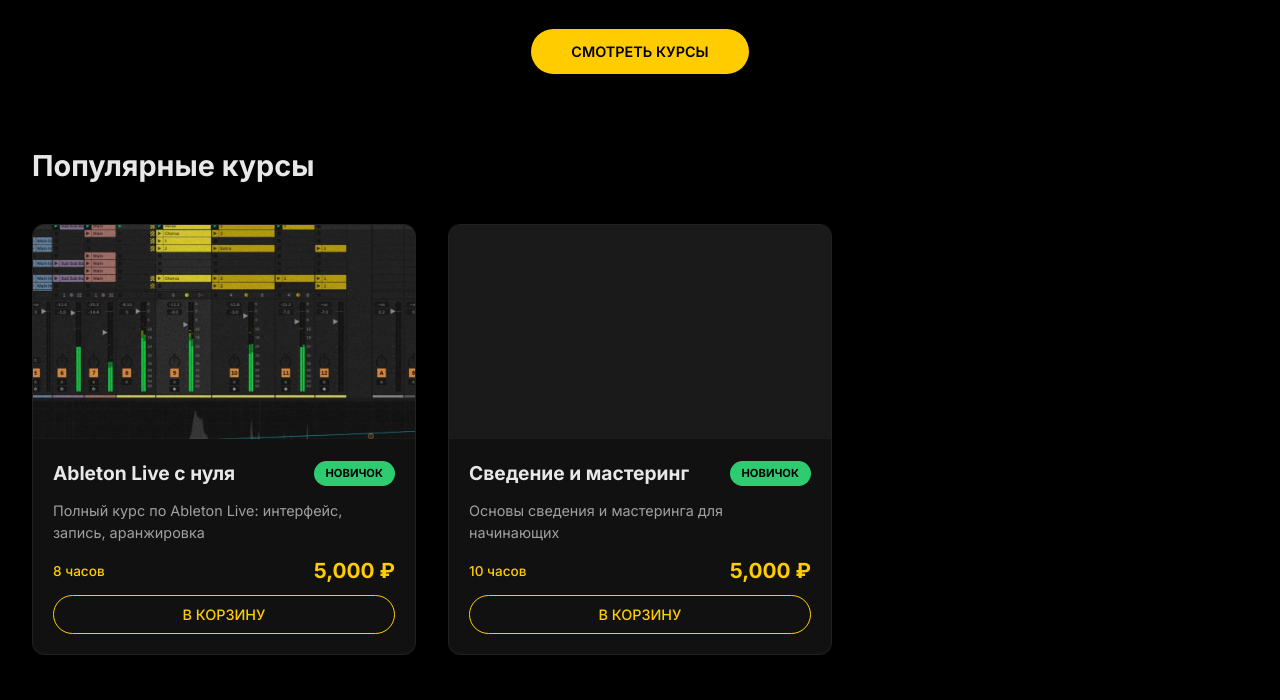
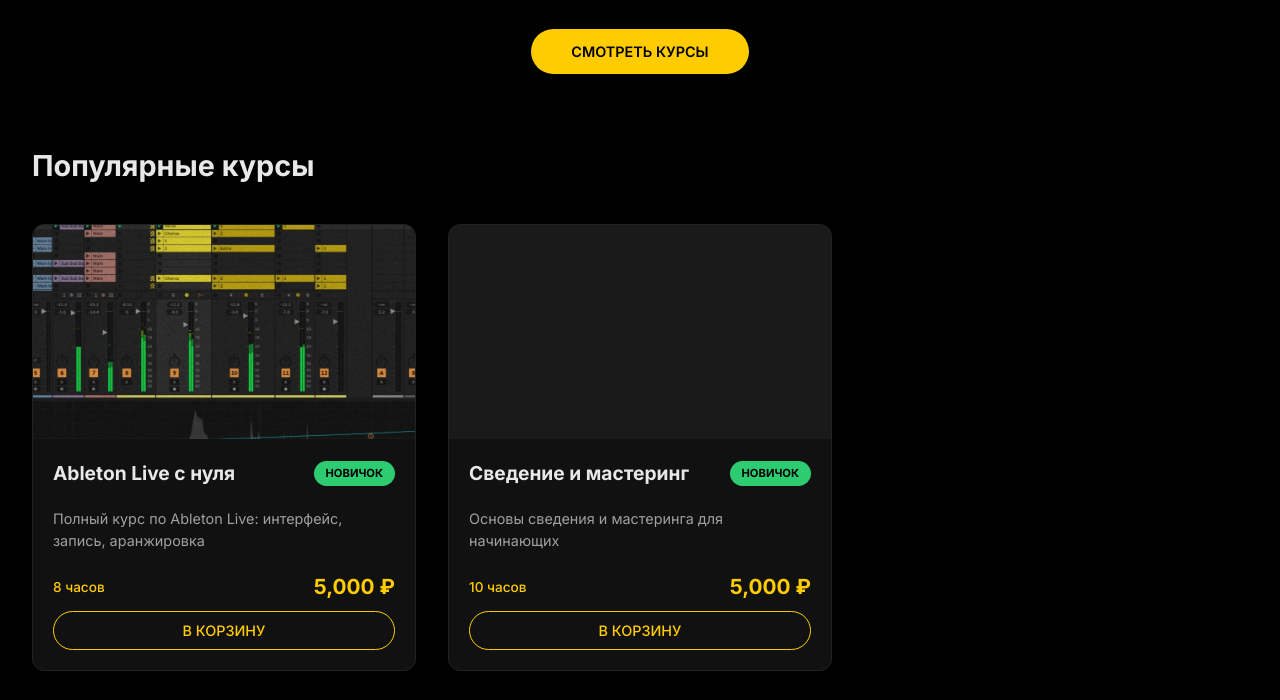
Before and after one commit to markusqueenwork/VoiceInsideGalaxy.github.io, a plain HTML site: page index.html in a window 1280 px wide. Shown: the part 252-952 px from the top of the page. Drawn offline with Linux system fonts and the light colour scheme.

Commit message:
Update style.css

```diff
--- a/style.css
+++ b/style.css
@@ -28,7 +28,7 @@
   to { opacity: 1; transform: translateY(0); }
 }
 
-/* Header - адаптив для всех экранов */
+/* Header */
 .site-header {
   position: fixed;
   top: 0;
@@ -53,7 +53,6 @@
   .site-header { height: 72px; padding: 0 48px; }
 }
 
-/* Для Fold 4 в разложенном состоянии (около 800px ширины) */
 @media (min-width: 800px) and (max-width: 1200px) {
   .site-header { padding: 0 32px; }
 }
@@ -385,7 +384,7 @@
   color: #aaa;
 }
 
-/* Course cards - адаптивная сетка */
+/* Course cards - с фиксированной высотой для кнопки на одном уровне */
 .cards-grid {
   display: grid;
   grid-template-columns: 1fr;
@@ -412,8 +411,10 @@
   transition: 0.25s;
   cursor: pointer;
   text-decoration: none;
-  display: block;
+  display: flex;
+  flex-direction: column;
   color: inherit;
+  height: 100%;
 }
 
 .course-card:active { transform: scale(0.98); }
@@ -429,7 +430,13 @@
   background-position: center;
 }
 
-.course-info { padding: 12px; }
+.course-info {
+  padding: 12px;
+  display: flex;
+  flex-direction: column;
+  flex: 1;
+}
+
 @media (min-width: 600px) { .course-info { padding: 16px; } }
 @media (min-width: 768px) { .course-info { padding: 20px; } }
 
@@ -463,12 +470,13 @@
 
 .level-beginner { background: var(--green); color: #000; }
 .level-intermediate { background: var(--orange); color: #000; }
-.level-pro { background: var(--red); color: #fff; }
+.level-pro { background: var(--orange); color: #000; }
 
 .course-description {
   color: #a0a0a0;
   margin: 6px 0;
   font-size: 0.7rem;
+  flex: 1;
 }
 
 @media (min-width: 600px) { .course-description { font-size: 0.75rem; } }
@@ -510,6 +518,7 @@
   width: 100%;
   font-family: inherit;
   font-size: 0.7rem;
+  margin-top: auto;
 }
 
 @media (min-width: 600px) { .add-to-cart-btn { padding: 8px 16px; font-size: 0.75rem; } }
@@ -596,7 +605,7 @@
 @media (min-width: 600px) { footer { padding: 32px 0 28px; font-size: 0.7rem; } }
 @media (min-width: 768px) { footer { padding: 48px 0 40px; margin-top: 80px; font-size: 0.8rem; } }
 
-/* Дополнительные стили для соцсетей и документов */
+/* Соцсети и документы */
 .socials-page, .docs-page {
   min-height: 70vh;
   padding: 60px 20px;
```
